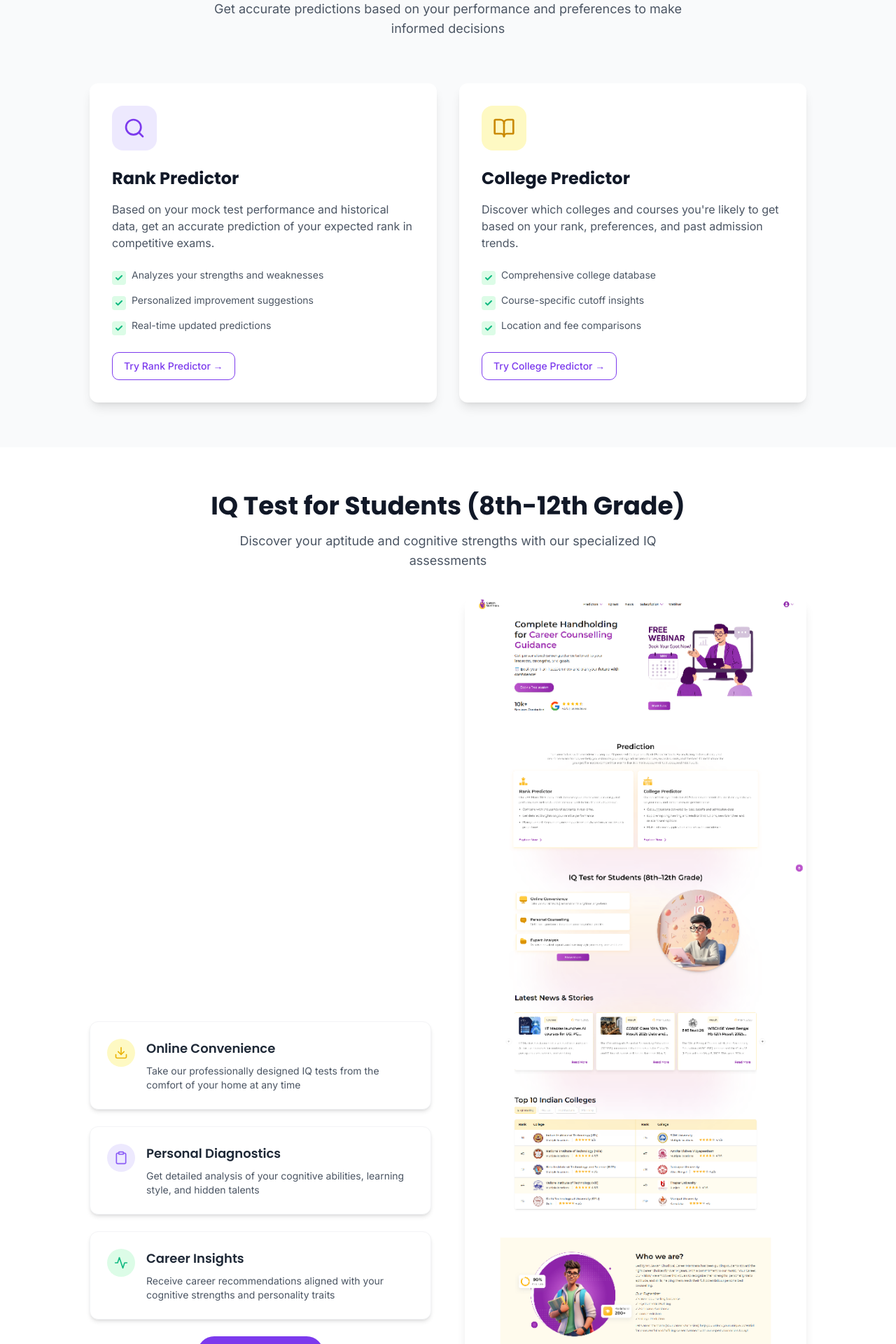
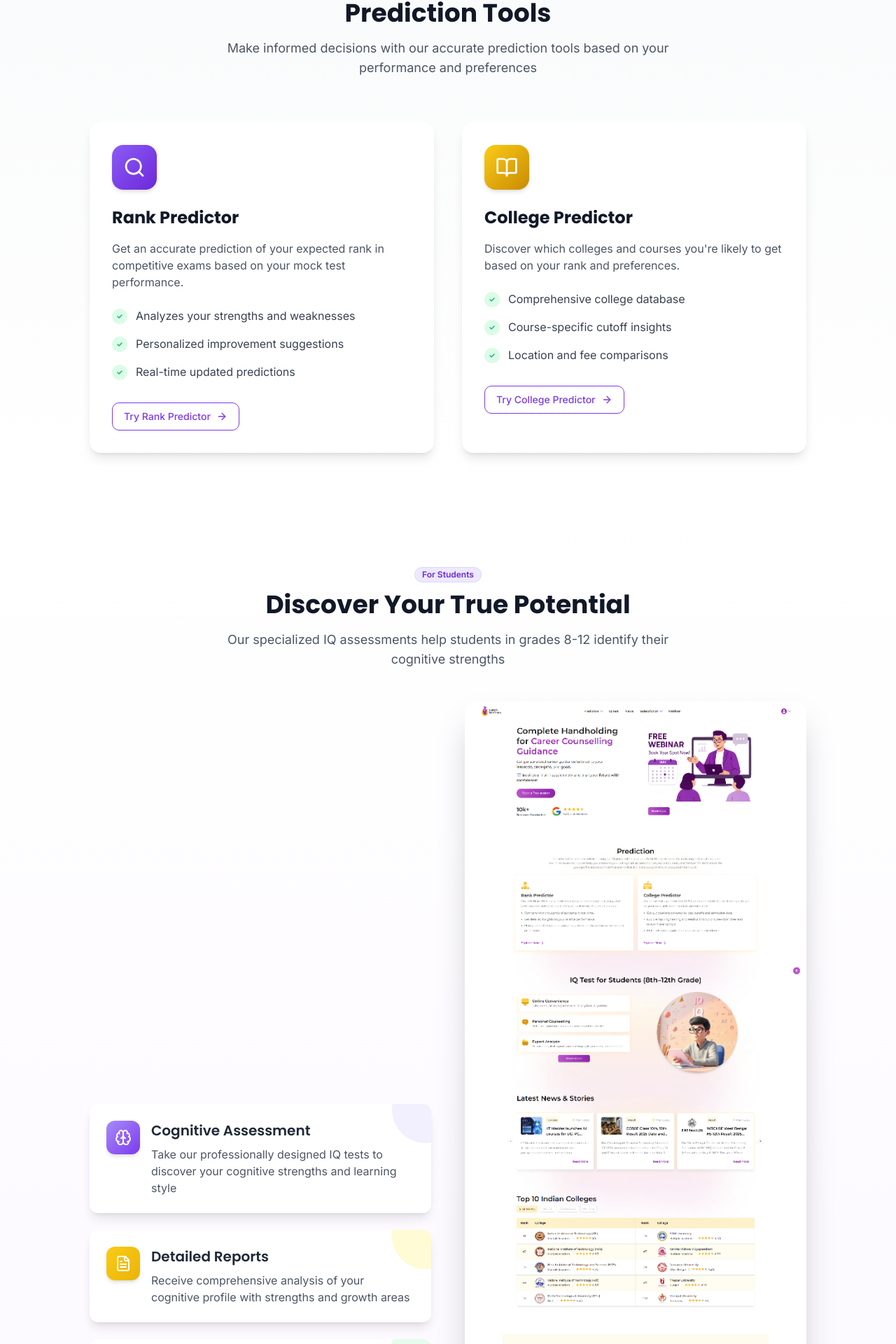
Before and after one commit to shubham196/career-compass-reimagine, a React (Vite) app: page / in a window 1280 px wide. Shown: the part 859-2779 px from the top of the page at 70% size. Built offline with nearby package versions, Linux system fonts and the light colour scheme.

Commit message:
feat: Improve card and IQ test section design

```diff
--- a/src/components/FeaturesSection.tsx
+++ b/src/components/FeaturesSection.tsx
@@ -1,99 +1,109 @@
 
 import React from "react";
 import { Button } from "@/components/ui/button";
-import { Search, BookOpen, Star } from "lucide-react";
+import { Card, CardContent } from "@/components/ui/card";
+import { Search, BookOpen, Star, ArrowRight } from "lucide-react";
 
 const FeaturesSection = () => {
   return (
-    <section id="features" className="py-16 bg-gray-50">
+    <section id="features" className="py-20 bg-gradient-to-b from-gray-50 to-white">
       <div className="container mx-auto px-4">
         <div className="text-center mb-16">
-          <h2 className="text-3xl md:text-4xl font-bold mb-4 text-gray-900">Prediction Tools</h2>
+          <span className="inline-block py-1 px-3 rounded-full text-sm font-medium bg-purple-100 text-purple-700 mb-3">Tools & Features</span>
+          <h2 className="text-3xl md:text-4xl font-bold mb-4 text-gray-900 font-poppins">Prediction Tools</h2>
           <p className="text-lg text-gray-600 max-w-2xl mx-auto">
-            Get accurate predictions based on your performance and preferences to make informed decisions
+            Make informed decisions with our accurate prediction tools based on your performance and preferences
           </p>
         </div>
 
-        <div className="grid grid-cols-1 md:grid-cols-2 gap-8 max-w-5xl mx-auto">
+        <div className="grid grid-cols-1 md:grid-cols-2 gap-10 max-w-5xl mx-auto">
           {/* Rank Predictor */}
-          <div className="bg-white rounded-xl shadow-lg p-8 card-hover">
-            <div className="w-16 h-16 bg-purple-100 rounded-2xl flex items-center justify-center mb-6">
-              <Search className="w-8 h-8 text-purple-600" />
+          <Card className="border-none bg-white rounded-2xl shadow-lg overflow-hidden transition-all duration-300 hover:shadow-xl hover:-translate-y-1">
+            <CardContent className="p-0">
+              <div className="p-8">
+                <div className="w-16 h-16 bg-gradient-to-br from-purple-500 to-purple-700 rounded-2xl flex items-center justify-center mb-6 shadow-md">
+                  <Search className="w-8 h-8 text-white" />
                 </div>
                 <h3 className="text-2xl font-bold mb-4 text-gray-900">Rank Predictor</h3>
                 <p className="text-gray-600 mb-6">
-              Based on your mock test performance and historical data, get an accurate prediction of your expected rank in competitive exams.
+                  Get an accurate prediction of your expected rank in competitive exams based on your mock test performance.
                 </p>
-            <ul className="mb-6 space-y-3">
+                <ul className="mb-8 space-y-4">
                   <li className="flex items-start">
-                <div className="bg-green-100 p-1 rounded mr-2 mt-1">
-                  <svg width="12" height="12" viewBox="0 0 12 12" fill="none" xmlns="http://www.w3.org/2000/svg">
-                    <path d="M10 3L4.5 8.5L2 6" stroke="#10B981" strokeWidth="2" strokeLinecap="round" strokeLinejoin="round" />
+                    <div className="bg-green-100 p-1.5 rounded-full mr-3 mt-0.5">
+                      <svg width="10" height="10" viewBox="0 0 10 10" fill="none" xmlns="http://www.w3.org/2000/svg">
+                        <path d="M8 3L4 7L2 5" stroke="#10B981" strokeWidth="1.5" strokeLinecap="round" strokeLinejoin="round" />
                       </svg>
                     </div>
-                <span className="text-gray-600 text-sm">Analyzes your strengths and weaknesses</span>
+                    <span className="text-gray-700">Analyzes your strengths and weaknesses</span>
                   </li>
                   <li className="flex items-start">
-                <div className="bg-green-100 p-1 rounded mr-2 mt-1">
-                  <svg width="12" height="12" viewBox="0 0 12 12" fill="none" xmlns="http://www.w3.org/2000/svg">
-                    <path d="M10 3L4.5 8.5L2 6" stroke="#10B981" strokeWidth="2" strokeLinecap="round" strokeLinejoin="round" />
+                    <div className="bg-green-100 p-1.5 rounded-full mr-3 mt-0.5">
+                      <svg width="10" height="10" viewBox="0 0 10 10" fill="none" xmlns="http://www.w3.org/2000/svg">
+                        <path d="M8 3L4 7L2 5" stroke="#10B981" strokeWidth="1.5" strokeLinecap="round" strokeLinejoin="round" />
                       </svg>
                     </div>
-                <span className="text-gray-600 text-sm">Personalized improvement suggestions</span>
+                    <span className="text-gray-700">Personalized improvement suggestions</span>
                   </li>
                   <li className="flex items-start">
-                <div className="bg-green-100 p-1 rounded mr-2 mt-1">
-                  <svg width="12" height="12" viewBox="0 0 12 12" fill="none" xmlns="http://www.w3.org/2000/svg">
-                    <path d="M10 3L4.5 8.5L2 6" stroke="#10B981" strokeWidth="2" strokeLinecap="round" strokeLinejoin="round" />
+                    <div className="bg-green-100 p-1.5 rounded-full mr-3 mt-0.5">
+                      <svg width="10" height="10" viewBox="0 0 10 10" fill="none" xmlns="http://www.w3.org/2000/svg">
+                        <path d="M8 3L4 7L2 5" stroke="#10B981" strokeWidth="1.5" strokeLinecap="round" strokeLinejoin="round" />
                       </svg>
                     </div>
-                <span className="text-gray-600 text-sm">Real-time updated predictions</span>
+                    <span className="text-gray-700">Real-time updated predictions</span>
                   </li>
                 </ul>
-            <Button variant="outline" className="border-purple-600 text-purple-600 hover:bg-purple-50">
-              Try Rank Predictor →
+                <Button variant="outline" className="group border-purple-600 text-purple-600 hover:bg-purple-50 flex items-center gap-2">
+                  Try Rank Predictor <ArrowRight className="w-4 h-4 transition-transform group-hover:translate-x-1" />
                 </Button>
               </div>
+            </CardContent>
+          </Card>
 
           {/* College Predictor */}
-          <div className="bg-white rounded-xl shadow-lg p-8 card-hover">
-            <div className="w-16 h-16 bg-yellow-100 rounded-2xl flex items-center justify-center mb-6">
-              <BookOpen className="w-8 h-8 text-yellow-600" />
+          <Card className="border-none bg-white rounded-2xl shadow-lg overflow-hidden transition-all duration-300 hover:shadow-xl hover:-translate-y-1">
+            <CardContent className="p-0">
+              <div className="p-8">
+                <div className="w-16 h-16 bg-gradient-to-br from-yellow-400 to-yellow-600 rounded-2xl flex items-center justify-center mb-6 shadow-md">
+                  <BookOpen className="w-8 h-8 text-white" />
                 </div>
                 <h3 className="text-2xl font-bold mb-4 text-gray-900">College Predictor</h3>
                 <p className="text-gray-600 mb-6">
-              Discover which colleges and courses you're likely to get based on your rank, preferences, and past admission trends.
+                  Discover which colleges and courses you're likely to get based on your rank and preferences.
                 </p>
-            <ul className="mb-6 space-y-3">
+                <ul className="mb-8 space-y-4">
                   <li className="flex items-start">
-                <div className="bg-green-100 p-1 rounded mr-2 mt-1">
-                  <svg width="12" height="12" viewBox="0 0 12 12" fill="none" xmlns="http://www.w3.org/2000/svg">
-                    <path d="M10 3L4.5 8.5L2 6" stroke="#10B981" strokeWidth="2" strokeLinecap="round" strokeLinejoin="round" />
+                    <div className="bg-green-100 p-1.5 rounded-full mr-3 mt-0.5">
+                      <svg width="10" height="10" viewBox="0 0 10 10" fill="none" xmlns="http://www.w3.org/2000/svg">
+                        <path d="M8 3L4 7L2 5" stroke="#10B981" strokeWidth="1.5" strokeLinecap="round" strokeLinejoin="round" />
                       </svg>
                     </div>
-                <span className="text-gray-600 text-sm">Comprehensive college database</span>
+                    <span className="text-gray-700">Comprehensive college database</span>
                   </li>
                   <li className="flex items-start">
-                <div className="bg-green-100 p-1 rounded mr-2 mt-1">
-                  <svg width="12" height="12" viewBox="0 0 12 12" fill="none" xmlns="http://www.w3.org/2000/svg">
-                    <path d="M10 3L4.5 8.5L2 6" stroke="#10B981" strokeWidth="2" strokeLinecap="round" strokeLinejoin="round" />
+                    <div className="bg-green-100 p-1.5 rounded-full mr-3 mt-0.5">
+                      <svg width="10" height="10" viewBox="0 0 10 10" fill="none" xmlns="http://www.w3.org/2000/svg">
+                        <path d="M8 3L4 7L2 5" stroke="#10B981" strokeWidth="1.5" strokeLinecap="round" strokeLinejoin="round" />
                       </svg>
                     </div>
-                <span className="text-gray-600 text-sm">Course-specific cutoff insights</span>
+                    <span className="text-gray-700">Course-specific cutoff insights</span>
                   </li>
                   <li className="flex items-start">
-                <div className="bg-green-100 p-1 rounded mr-2 mt-1">
-                  <svg width="12" height="12" viewBox="0 0 12 12" fill="none" xmlns="http://www.w3.org/2000/svg">
-                    <path d="M10 3L4.5 8.5L2 6" stroke="#10B981" strokeWidth="2" strokeLinecap="round" strokeLinejoin="round" />
+                    <div className="bg-green-100 p-1.5 rounded-full mr-3 mt-0.5">
+                      <svg width="10" height="10" viewBox="0 0 10 10" fill="none" xmlns="http://www.w3.org/2000/svg">
+                        <path d="M8 3L4 7L2 5" stroke="#10B981" strokeWidth="1.5" strokeLinecap="round" strokeLinejoin="round" />
                       </svg>
                     </div>
-                <span className="text-gray-600 text-sm">Location and fee comparisons</span>
+                    <span className="text-gray-700">Location and fee comparisons</span>
                   </li>
                 </ul>
-            <Button variant="outline" className="border-purple-600 text-purple-600 hover:bg-purple-50">
-              Try College Predictor →
+                <Button variant="outline" className="group border-purple-600 text-purple-600 hover:bg-purple-50 flex items-center gap-2">
+                  Try College Predictor <ArrowRight className="w-4 h-4 transition-transform group-hover:translate-x-1" />
                 </Button>
               </div>
+            </CardContent>
+          </Card>
         </div>
       </div>
     </section>
--- a/src/components/IqTestSection.tsx
+++ b/src/components/IqTestSection.tsx
@@ -1,85 +1,118 @@
 
 import React from "react";
 import { Button } from "@/components/ui/button";
+import { Card, CardContent } from "@/components/ui/card";
+import { Brain, Download, FileText, Award } from "lucide-react";
+import { HoverCard, HoverCardContent, HoverCardTrigger } from "@/components/ui/hover-card";
+import { Badge } from "@/components/ui/badge";
 
 const IqTestSection = () => {
   return (
-    <section className="py-16 bg-white">
+    <section className="py-20 bg-gradient-to-b from-white to-purple-50">
       <div className="container mx-auto px-4">
-        <div className="text-center mb-10">
-          <h2 className="text-3xl md:text-4xl font-bold mb-4 text-gray-900">IQ Test for Students (8th-12th Grade)</h2>
+        <div className="text-center mb-12">
+          <Badge className="mb-3 bg-purple-100 text-purple-700 border-purple-200 hover:bg-purple-200">For Students</Badge>
+          <h2 className="text-3xl md:text-4xl font-bold mb-4 text-gray-900 font-poppins">Discover Your True Potential</h2>
           <p className="text-lg text-gray-600 max-w-2xl mx-auto">
-            Discover your aptitude and cognitive strengths with our specialized IQ assessments
+            Our specialized IQ assessments help students in grades 8-12 identify their cognitive strengths
           </p>
         </div>
 
         <div className="grid grid-cols-1 md:grid-cols-2 gap-12 items-center max-w-5xl mx-auto">
           <div className="space-y-6">
-            <div className="bg-white rounded-xl p-6 border border-gray-100 shadow-md hover:shadow-lg transition-shadow">
-              <div className="flex items-start">
-                <div className="w-10 h-10 rounded-full bg-yellow-100 flex items-center justify-center mr-4 flex-shrink-0">
-                  <svg width="20" height="20" viewBox="0 0 24 24" fill="none" xmlns="http://www.w3.org/2000/svg">
-                    <path d="M21 15V19C21 19.5304 20.7893 20.0391 20.4142 20.4142C20.0391 20.7893 19.5304 21 19 21H5C4.46957 21 3.96086 20.7893 3.58579 20.4142C3.21071 20.0391 3 19.5304 3 19V15" stroke="#EAB308" strokeWidth="2" strokeLinecap="round" strokeLinejoin="round" />
-                    <path d="M7 10L12 15L17 10" stroke="#EAB308" strokeWidth="2" strokeLinecap="round" strokeLinejoin="round" />
-                    <path d="M12 15V3" stroke="#EAB308" strokeWidth="2" strokeLinecap="round" strokeLinejoin="round" />
-                  </svg>
+            <Card className="border-none shadow-lg hover:shadow-xl transition-all duration-300 bg-white overflow-hidden">
+              <CardContent className="p-0">
+                <div className="p-6 relative overflow-hidden">
+                  <div className="absolute top-0 right-0 w-24 h-24 bg-purple-100 rounded-full -mt-10 -mr-10 opacity-70"></div>
+
+                  <div className="flex items-start relative">
+                    <div className="w-12 h-12 rounded-xl bg-gradient-to-br from-purple-400 to-purple-600 flex items-center justify-center mr-4 flex-shrink-0 shadow-md">
+                      <Brain className="w-6 h-6 text-white" />
                     </div>
                     <div>
-                  <h3 className="text-lg font-semibold mb-2 text-gray-800">Online Convenience</h3>
-                  <p className="text-gray-600 text-sm">
-                    Take our professionally designed IQ tests from the comfort of your home at any time
+                      <h3 className="text-xl font-semibold mb-2 text-gray-800">Cognitive Assessment</h3>
+                      <p className="text-gray-600">
+                        Take our professionally designed IQ tests to discover your cognitive strengths and learning style
                       </p>
                     </div>
                   </div>
                 </div>
+              </CardContent>
+            </Card>
 
-            <div className="bg-white rounded-xl p-6 border border-gray-100 shadow-md hover:shadow-lg transition-shadow">
-              <div className="flex items-start">
-                <div className="w-10 h-10 rounded-full bg-purple-100 flex items-center justify-center mr-4 flex-shrink-0">
-                  <svg width="20" height="20" viewBox="0 0 24 24" fill="none" xmlns="http://www.w3.org/2000/svg">
-                    <path d="M16 4H18C18.5304 4 19.0391 4.21071 19.4142 4.58579C19.7893 4.96086 20 5.46957 20 6V20C20 20.5304 19.7893 21.0391 19.4142 21.4142C19.0391 21.7893 18.5304 22 18 22H6C5.46957 22 4.96086 21.7893 4.58579 21.4142C4.21071 21.0391 4 20.5304 4 20V6C4 5.46957 4.21071 4.96086 4.58579 4.58579C4.96086 4.21071 5.46957 4 6 4H8" stroke="#8B5CF6" strokeWidth="2" strokeLinecap="round" strokeLinejoin="round" />
-                    <path d="M15 2H9C8.44772 2 8 2.44772 8 3V5C8 5.55228 8.44772 6 9 6H15C15.5523 6 16 5.55228 16 5V3C16 2.44772 15.5523 2 15 2Z" stroke="#8B5CF6" strokeWidth="2" strokeLinecap="round" strokeLinejoin="round" />
-                  </svg>
+            <Card className="border-none shadow-lg hover:shadow-xl transition-all duration-300 bg-white overflow-hidden">
+              <CardContent className="p-0">
+                <div className="p-6 relative overflow-hidden">
+                  <div className="absolute top-0 right-0 w-24 h-24 bg-yellow-100 rounded-full -mt-10 -mr-10 opacity-70"></div>
+
+                  <div className="flex items-start relative">
+                    <div className="w-12 h-12 rounded-xl bg-gradient-to-br from-yellow-400 to-yellow-500 flex items-center justify-center mr-4 flex-shrink-0 shadow-md">
+                      <FileText className="w-6 h-6 text-white" />
                     </div>
                     <div>
-                  <h3 className="text-lg font-semibold mb-2 text-gray-800">Personal Diagnostics</h3>
-                  <p className="text-gray-600 text-sm">
-                    Get detailed analysis of your cognitive abilities, learning style, and hidden talents
+                      <h3 className="text-xl font-semibold mb-2 text-gray-800">Detailed Reports</h3>
+                      <p className="text-gray-600">
+                        Receive comprehensive analysis of your cognitive profile with strengths and growth areas
                       </p>
                     </div>
                   </div>
                 </div>
+              </CardContent>
+            </Card>
 
-            <div className="bg-white rounded-xl p-6 border border-gray-100 shadow-md hover:shadow-lg transition-shadow">
-              <div className="flex items-start">
-                <div className="w-10 h-10 rounded-full bg-green-100 flex items-center justify-center mr-4 flex-shrink-0">
-                  <svg width="20" height="20" viewBox="0 0 24 24" fill="none" xmlns="http://www.w3.org/2000/svg">
-                    <path d="M22 12H18L15 21L9 3L6 12H2" stroke="#10B981" strokeWidth="2" strokeLinecap="round" strokeLinejoin="round" />
-                  </svg>
+            <Card className="border-none shadow-lg hover:shadow-xl transition-all duration-300 bg-white overflow-hidden">
+              <CardContent className="p-0">
+                <div className="p-6 relative overflow-hidden">
+                  <div className="absolute top-0 right-0 w-24 h-24 bg-green-100 rounded-full -mt-10 -mr-10 opacity-70"></div>
+
+                  <div className="flex items-start relative">
+                    <div className="w-12 h-12 rounded-xl bg-gradient-to-br from-green-400 to-green-600 flex items-center justify-center mr-4 flex-shrink-0 shadow-md">
+                      <Award className="w-6 h-6 text-white" />
                     </div>
                     <div>
-                  <h3 className="text-lg font-semibold mb-2 text-gray-800">Career Insights</h3>
-                  <p className="text-gray-600 text-sm">
-                    Receive career recommendations aligned with your cognitive strengths and personality traits
+                      <h3 className="text-xl font-semibold mb-2 text-gray-800">Career Insights</h3>
+                      <p className="text-gray-600">
+                        Get personalized career recommendations based on your cognitive strengths and interests
                       </p>
                     </div>
                   </div>
                 </div>
+              </CardContent>
+            </Card>
 
-            <div className="flex justify-center mt-8">
-              <Button className="bg-purple-600 hover:bg-purple-700 text-white rounded-full px-8 py-6">
+            <div className="flex justify-center mt-10">
+              <HoverCard>
+                <HoverCardTrigger asChild>
+                  <Button className="bg-gradient-to-r from-purple-600 to-indigo-600 hover:from-purple-700 hover:to-indigo-700 text-white rounded-xl px-8 py-6 shadow-lg hover:shadow-xl transition-all duration-300">
                     Take Free IQ Test
                   </Button>
+                </HoverCardTrigger>
+                <HoverCardContent className="w-80 text-sm bg-white p-4 shadow-lg border-none">
+                  <p>Free 40-minute assessment with detailed insights into your cognitive abilities.</p>
+                </HoverCardContent>
+              </HoverCard>
             </div>
           </div>
 
           <div className="relative">
-            <div className="absolute -z-10 w-72 h-72 bg-purple-100 rounded-full top-8 -right-8"></div>
+            <div className="absolute -z-10 w-72 h-72 bg-purple-100 rounded-full top-12 -right-8 animate-pulse-slow"></div>
+            <div className="absolute -z-10 w-48 h-48 bg-yellow-100 rounded-full bottom-12 -left-6 animate-pulse-slow" style={{ animationDelay: '1s' }}></div>
             <img
               src="/lovable-uploads/42fe9926-470d-45cb-9d9a-2824a31c1b0a.png"
               alt="Student taking IQ test"
-              className="rounded-xl shadow-lg max-w-full mx-auto animate-float"
+              className="rounded-2xl shadow-2xl max-w-full mx-auto animate-float relative z-10 border-4 border-white"
             />
+            <div className="absolute bottom-6 left-10 bg-white rounded-xl shadow-lg p-4 animate-float z-20" style={{ animationDelay: '0.5s' }}>
+              <div className="flex items-center gap-3">
+                <div className="w-8 h-8 rounded-full bg-purple-100 flex items-center justify-center">
+                  <Download className="w-4 h-4 text-purple-600" />
+                </div>
+                <div className="text-left">
+                  <p className="text-sm font-medium text-gray-900">8,500+</p>
+                  <p className="text-xs text-gray-500">Tests taken this month</p>
+                </div>
+              </div>
+            </div>
           </div>
         </div>
       </div>
```
Lines whose indentation alone changed are shown as unchanged.
